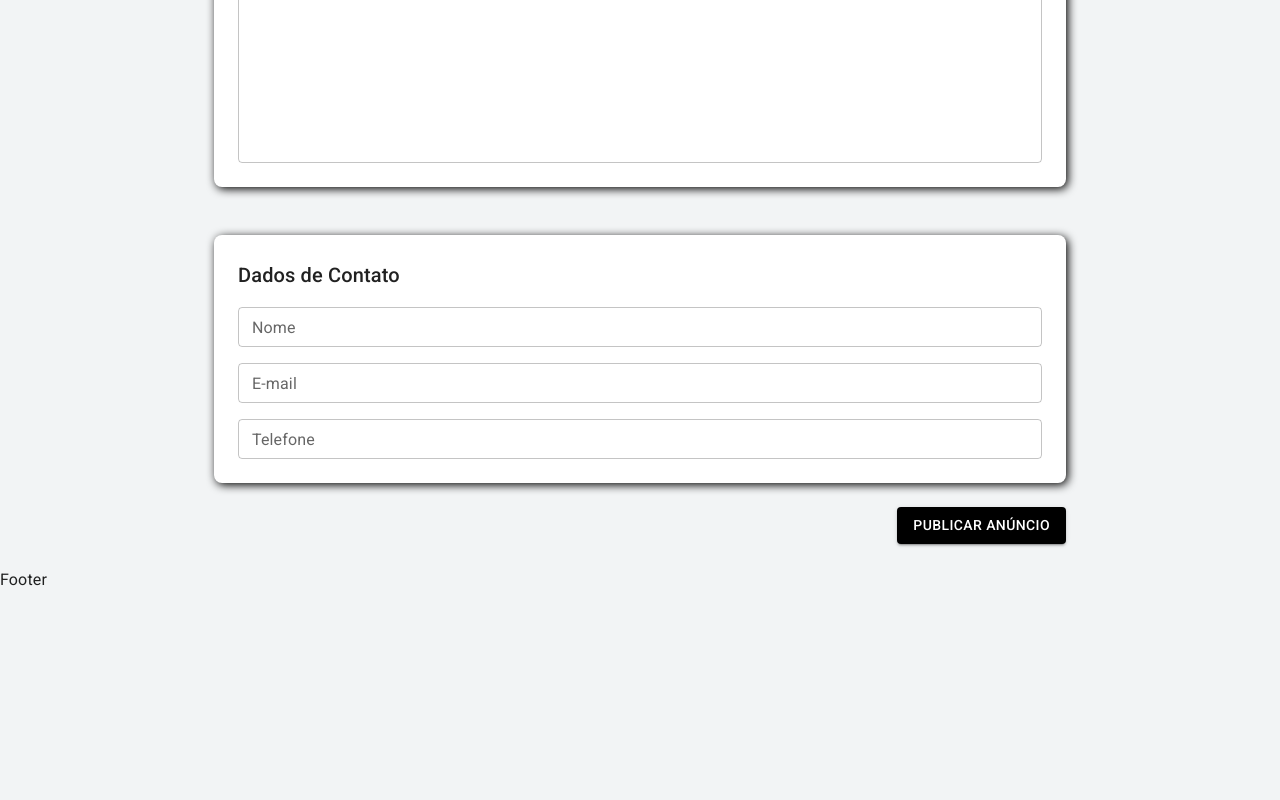
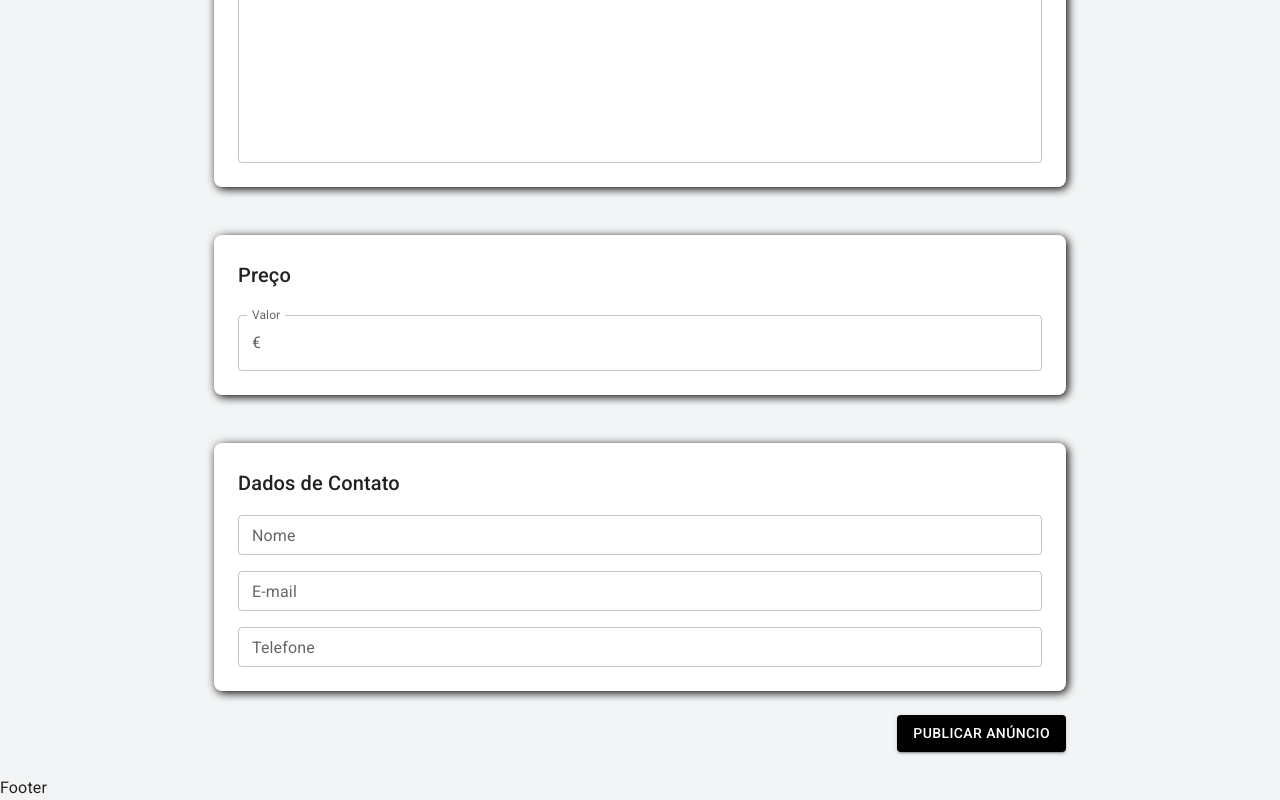
Before and after one commit to OBitencourt/anunx, a Next.js app: page /user/publish in a window 1280 px wide. Shown: the part 993-1793 px from the top of the page. Before the commit the page ends 1585 px from the top, so only its background shows below. Built offline with nearby package versions, Linux system fonts and the light colour scheme.

Commit message:
feat: adding price box to publish

```diff
--- a/pages/user/publish.js
+++ b/pages/user/publish.js
@@ -1,5 +1,5 @@
 
-import {Button, Box, Container, Select, TextField, Typography, IconButton } from '@mui/material'
+import {Button, Box, Container, Select, TextField, Typography, IconButton, FormControl, InputLabel, OutlinedInput, InputAdornment } from '@mui/material'
 import TemplateDefault from '../../src/templates/Default'
 import { useTheme } from '@emotion/react'
 
@@ -239,6 +239,32 @@ const Publish = () => {
                         sx={{backgroundColor: theme.palette.background.white, padding: 3, boxShadow: '2px 2px 10px black', borderRadius: 2}}
                     >
                         <Typography variant="h6" component="h6" color="textPrimary">
+                            Preço
+                        </Typography>
+                        <br />
+                        <FormControl
+                            fullWidth
+                            variant="outlined"
+                        >
+                            <InputLabel htmlFor="outlined-adornment-amount">Valor</InputLabel>
+                            <OutlinedInput
+                                id="outlined-adornment-amount"
+                                onChange={() => {}}
+                                startAdornment={<InputAdornment position="start">€</InputAdornment>}
+                                label="Valor" // O label também deve ser passado como prop
+                            />
+                        </FormControl>
+                    </Box>
+                </Container>
+
+                <Container
+                    maxWidth="md"
+                    sx={{mt:6, mb: 3}}
+                >
+                    <Box
+                        sx={{backgroundColor: theme.palette.background.white, padding: 3, boxShadow: '2px 2px 10px black', borderRadius: 2}}
+                    >
+                        <Typography variant="h6" component="h6" color="textPrimary">
                             Dados de Contato
                         </Typography>
 
```
